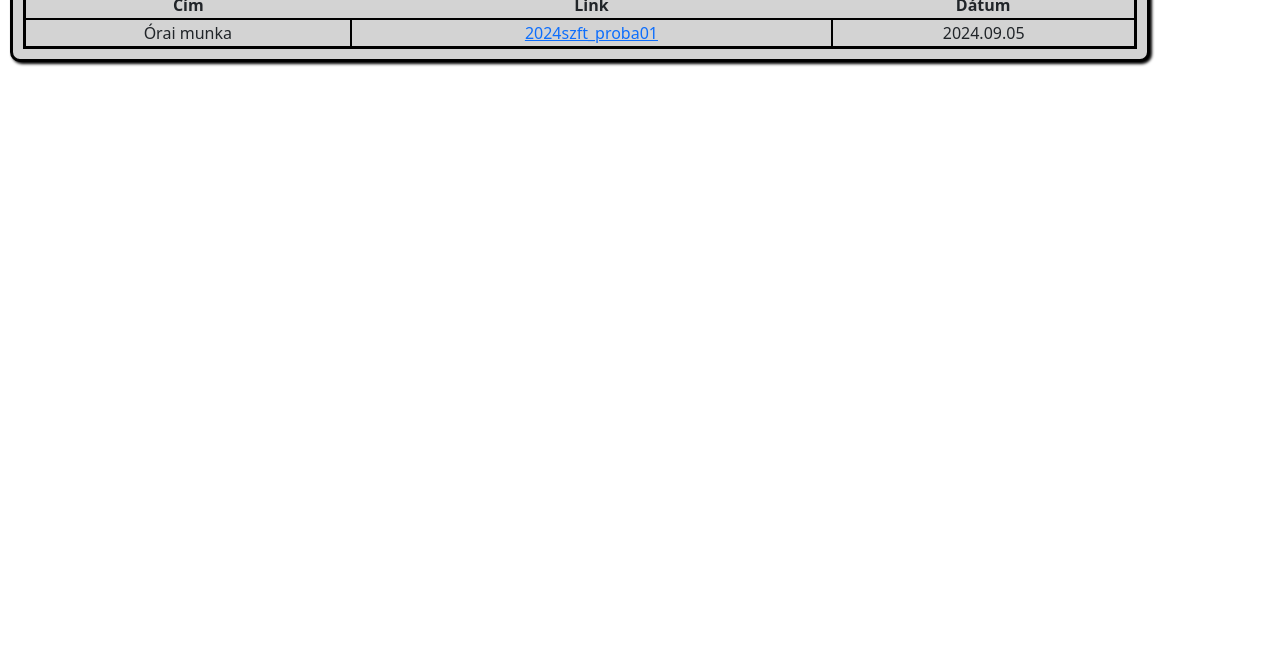
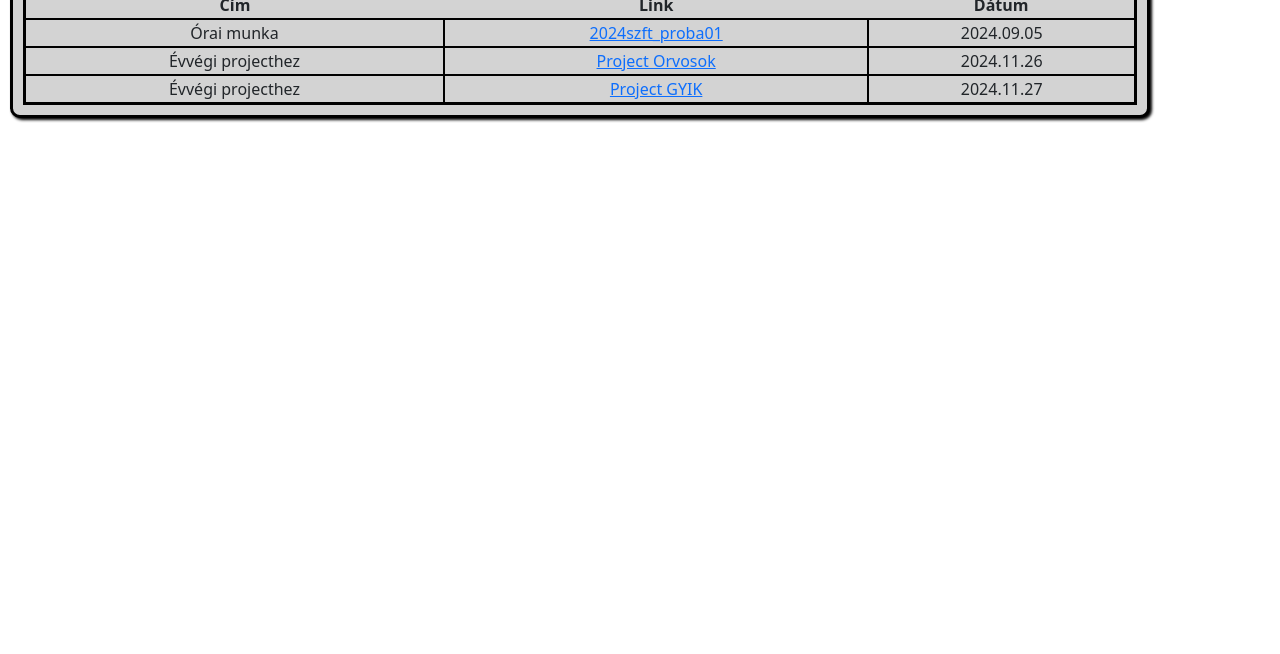
Before and after one commit to Andrissh10/Portf-li-, a website: page index.html in a window 1280 px wide. Shown: the part 146-800 px from the top of the page. Drawn offline with nearby package versions, Linux system fonts and the light colour scheme.

Commit message:
frissitettem
gyik, orvosok

```diff
--- a/index.html
+++ b/index.html
@@ -42,7 +42,16 @@
                     <td> Órai munka</td>
                     <td>  <a href="https://andrissh10.github.io/2024szft_proba01/" > 2024szft_proba01</a> </td>
                     <td>2024.09.05</td>
-
+                </tr>
+                <tr>
+                  <td>Évvégi projecthez </td>
+                  <td> <a href="https://andrissh10.github.io/orvosok/"> Project Orvosok </a> </td>
+                  <td>2024.11.26</td>
+                </tr>
+                <tr>
+                  <td>Évvégi projecthez </td>
+                  <td> <a href="https://andrissh10.github.io/GYIK/"> Project GYIK </a> </td>
+                  <td>2024.11.27</td>
                 </tr>
             </tbody>
         </table>
```
